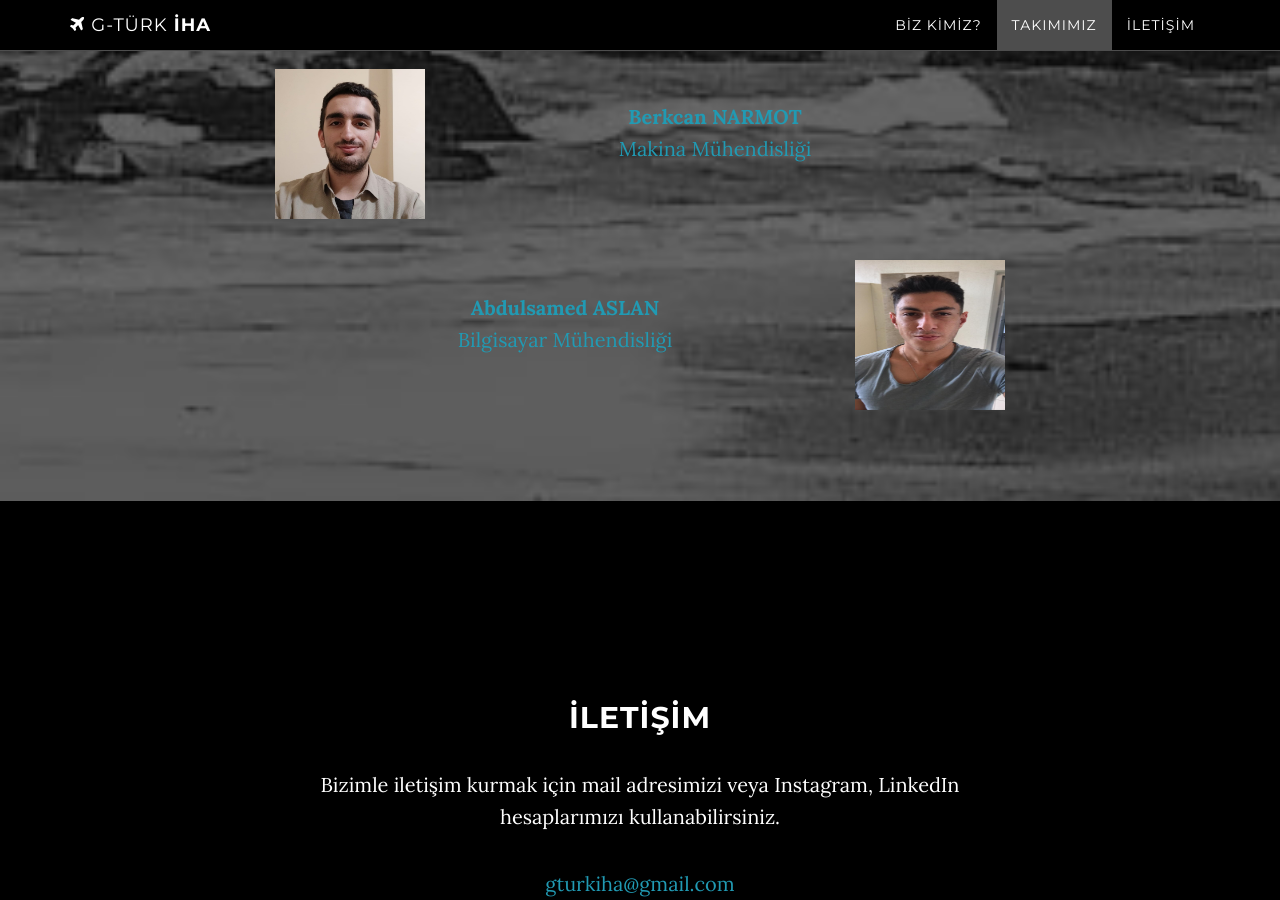
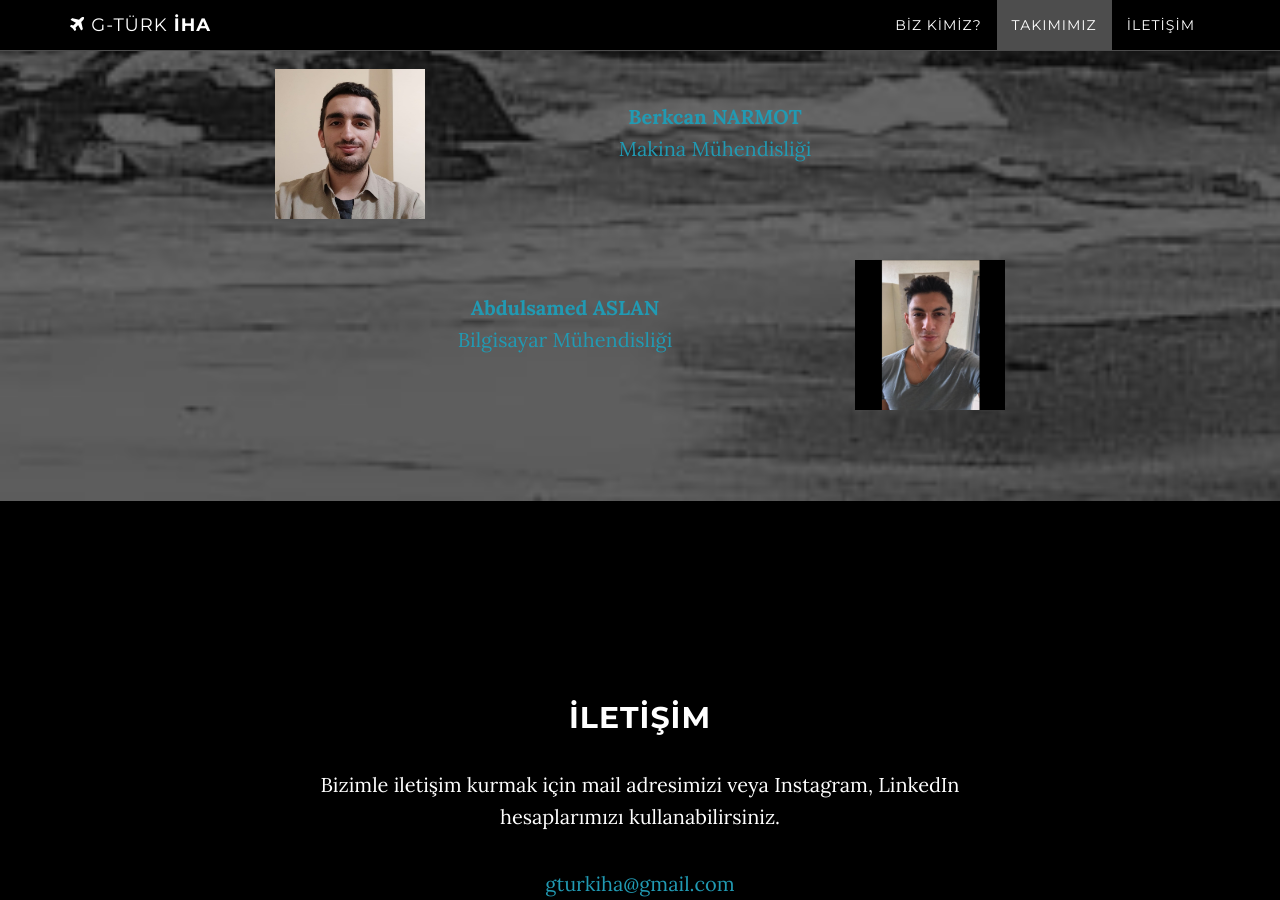
Before and after one commit to g-turk-iha/g-turk-iha, a Jekyll site: the page built from index.html, in a window 1280 px wide and 900 px high, scrolled down 2885 px. Built offline with Jekyll 4.4.1, drawn with Linux system fonts in a browser that asks for light colours.

Commit message:
Update team.html

```diff
--- a/_includes/team.html
+++ b/_includes/team.html
@@ -28,7 +28,7 @@
                     <p><br><strong>Berkcan NARMOT</strong><br> Makina Mühendisliği</p><br><br><br>
                 </a>
                 <a href="https://www.linkedin.com/in/asametaslan-4867b61b9/">
-                    <img src="{{ site.baseurl }}/img/samed.png" width="150px" height="150px" style="float: right;">
+                    <img src="{{ site.baseurl }}/img/SAMED1.png" width="150px" height="150px" style="float: right;">
                     <p><br><strong>Abdulsamed ASLAN</strong><br> Bilgisayar Mühendisliği</p><br><br><br>
                 </a>
             </div>
```
